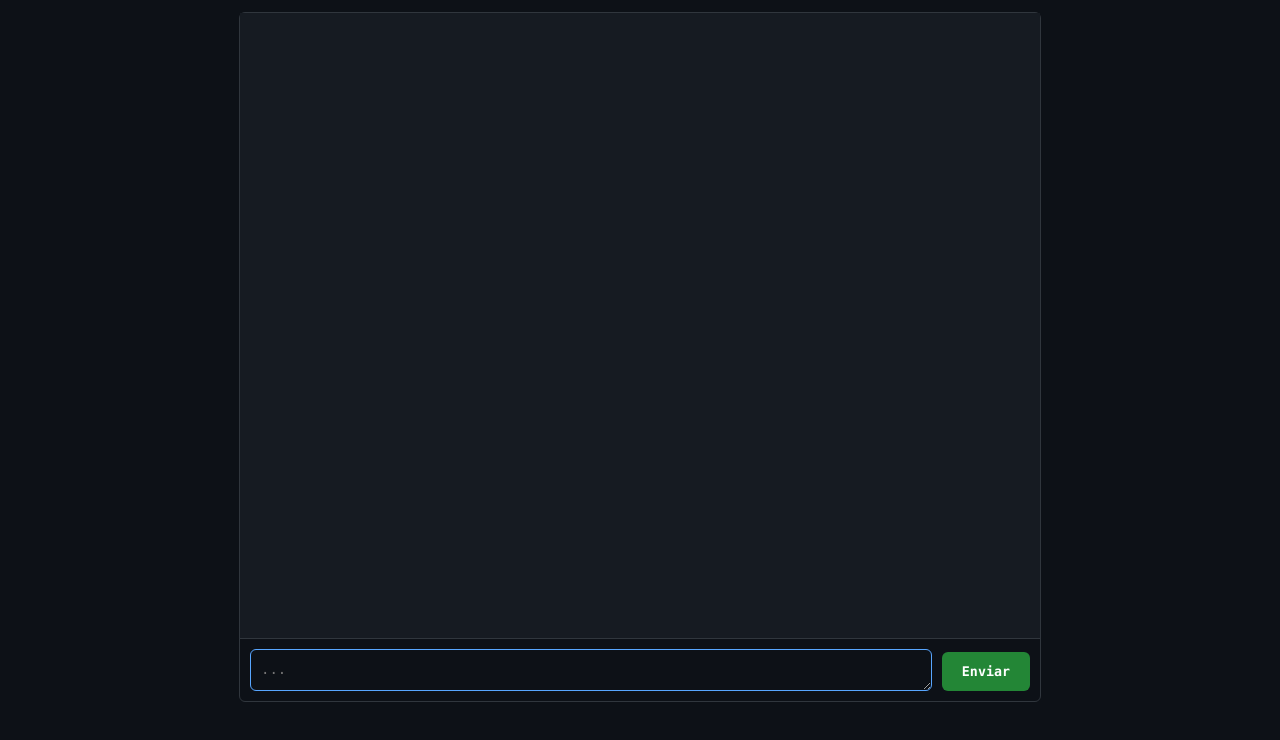
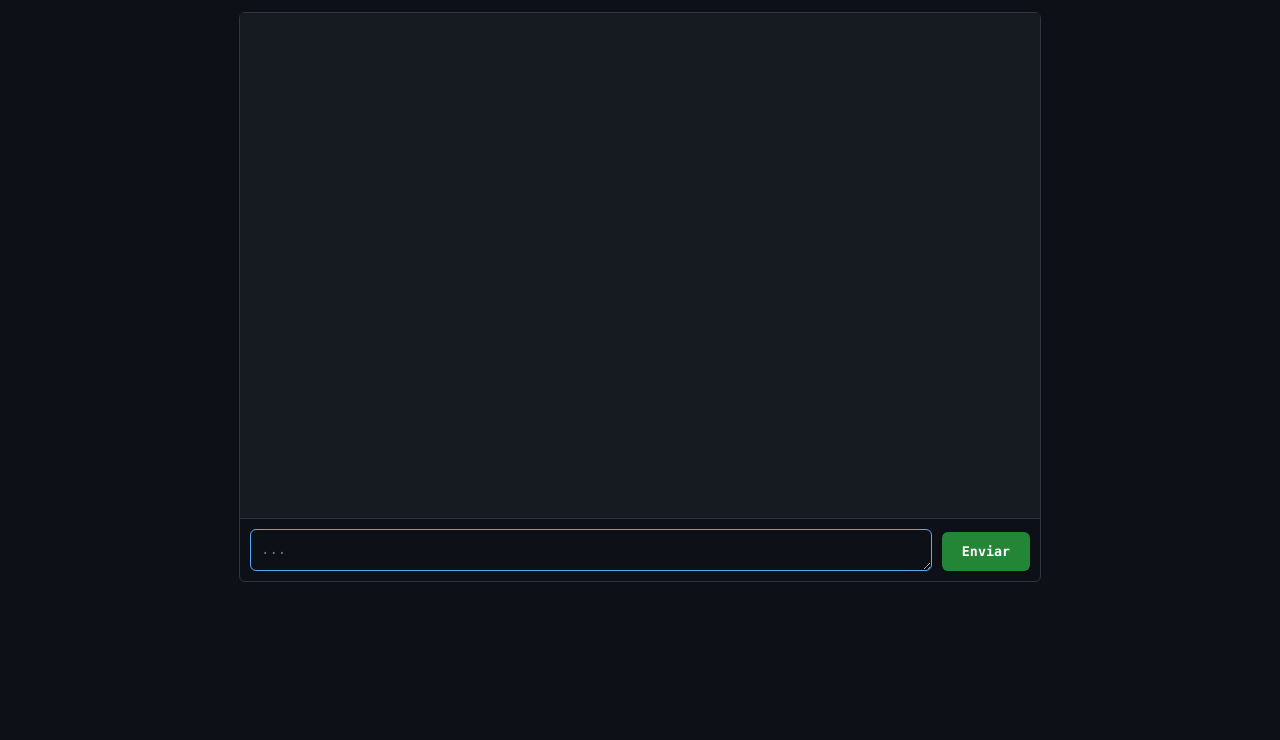
Before and after one commit to tatuotto/kairos-frontend, a plain HTML site: page index.html in a window 1280 px wide. Shown: the part 58-798 px from the top of the page. Drawn offline with Linux system fonts and the light colour scheme.

Commit message:
index.html

```diff
--- a/index.html
+++ b/index.html
@@ -5,7 +5,7 @@
     <meta name="viewport" content="width=device-width, initial-scale=1.0">
     <title>Kairós Interface v1.9 (Live)</title>
     <style>
-        body { font-family: 'Consolas', 'Menlo', 'monospace'; background-color: #0d1117; color: #c9d1d9; margin: 0; padding: 0 10px; display: flex; flex-direction: column; height: 95vh; }
+        body { font-family: 'Consolas', 'Menlo', 'monospace'; background-color: #0d1117; color: #c9d1d9; margin: 0; padding: 0 10px; display: flex; flex-direction: column; height: 80vh; }
         #app-header { display: flex; justify-content: space-between; align-items: center; padding: 15px 0; }
         #main-title { text-align: center; font-weight: 300; font-size: 2em; color: #58a6ff; margin: 0; letter-spacing: 2px; text-shadow: 0 0 5px rgba(88, 166, 255, 0.5); }
         .header-buttons { display: flex; align-items: center; gap: 30px; }
```
